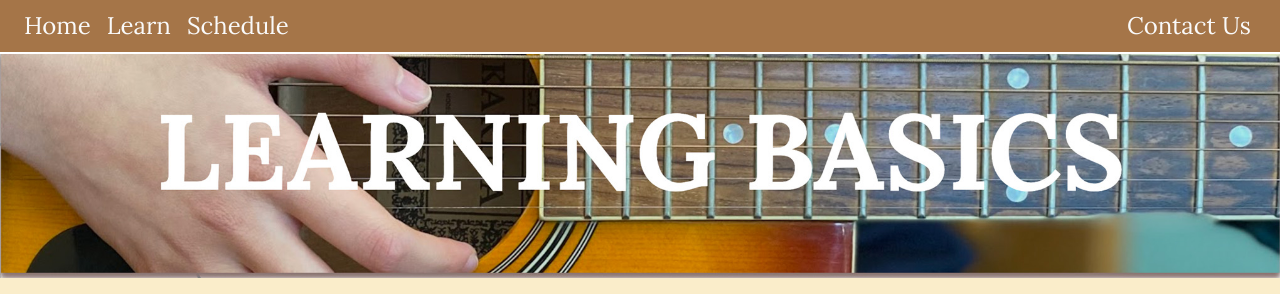
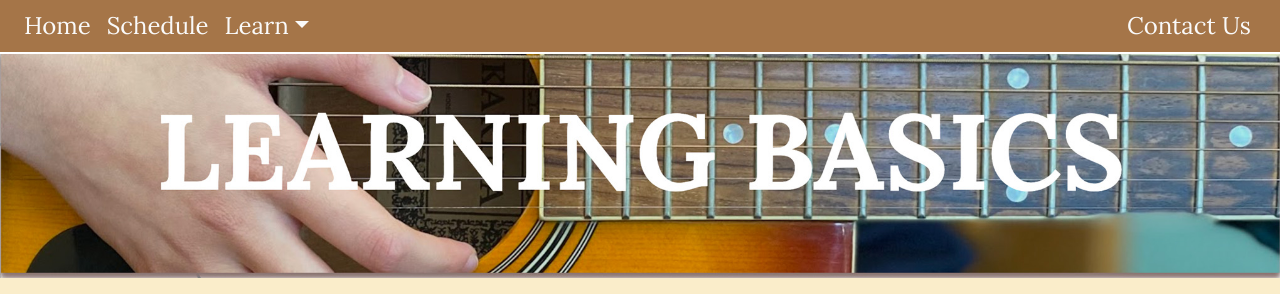
Before and after one commit to adiakaletla/guitargroup, a Flask app: page /learn in a window 1280 px wide. Shown: the top 294 px of the page. Run offline with Flask 3, Linux system fonts and the light colour scheme.

Commit message:
Added dropdown for nav Learn

```diff
--- a/templates/layout.html
+++ b/templates/layout.html
@@ -32,10 +32,15 @@
           <a class="nav-link" href="{{ url_for('index') }}">Home</a>
         </li>
         <li class="nav-item">
-          <a class="nav-link" href="{{ url_for('learn') }}">Learn</a>
+          <a class="nav-link" href="{{ url_for('schedule') }}">Schedule</a>
         </li>
-        <li class="nav-item">
-          <a class="nav-link" href="{{ url_for('schedule') }}">Schedule</a>
+        <li class="nav-item dropdown">
+          <a class="nav-link dropdown-toggle" href="{{ url_for('learn') }}" role="button" data-bs-toggle="dropdown">Learn</a>
+          <ul class="dropdown-menu">
+            <li><a class="dropdown-item" href="{{ url_for('learn') }}#introduction">Introduction</a></li>
+            <li><a class="dropdown-item" href="{{ url_for('learn') }}#anatomyofguitar">Anatomy of Guitar</a></li>
+            <li><a class="dropdown-item" href="{{ url_for('learn') }}#sheetmusic">Sheet Music</a></li>
+          </ul>
         </li>
       </ul>
 
--- a/templates/learn.html
+++ b/templates/learn.html
@@ -10,6 +10,8 @@ static/images/learnbanner.jpg
 {% endblock %}
 
 {% block content%}
+<introduction id="introduction" action="">
+</introduction>
 
 <h1> Want to learn the basics? </h1>
 
@@ -28,9 +30,10 @@ static/images/learnbanner.jpg
     </div>
 </div>
 
+<h3> Anatomy of the guitar </h3>
 
-
-<h3> Anatomy of the guitar </h3>
+<anatomyofguitar id="anatomyofguitar" action="">
+</anatomyofguitar>
 
 <!-- Carousel -->
 <div class="carousel-container center">
```
